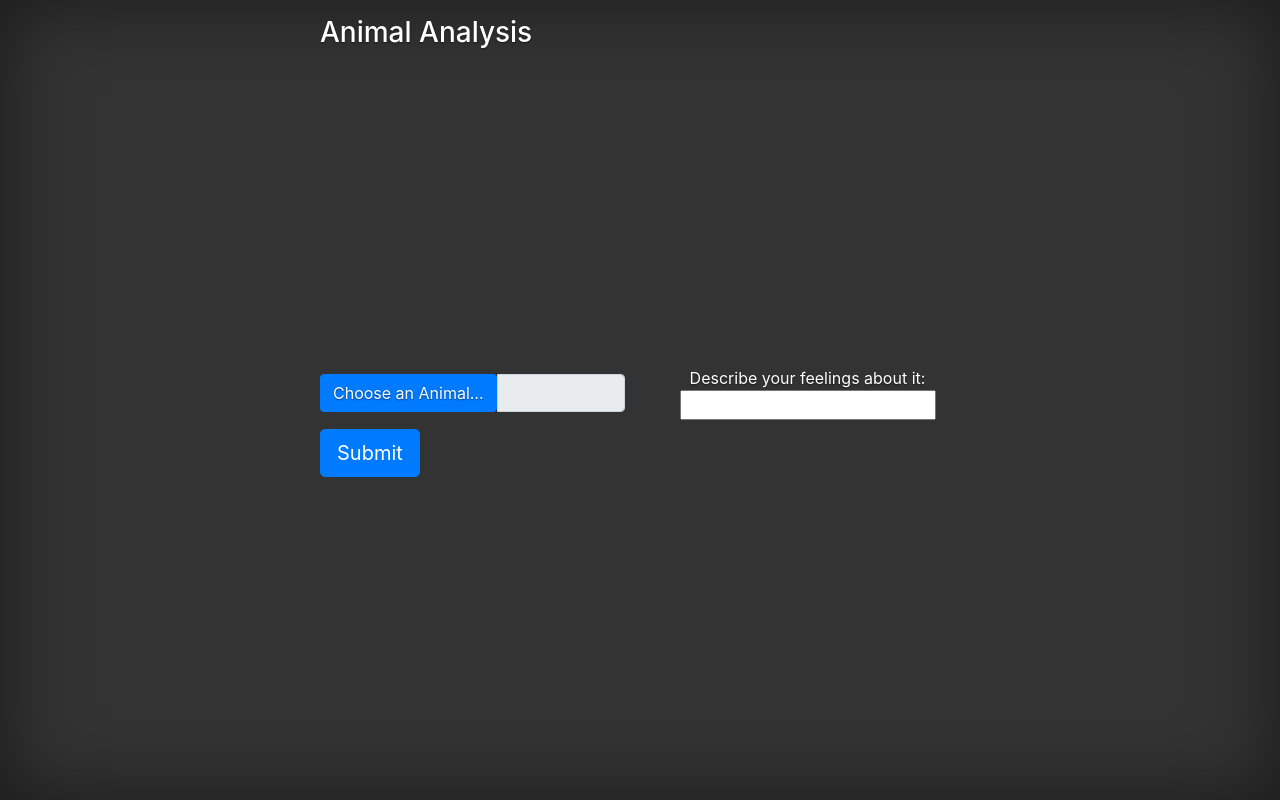
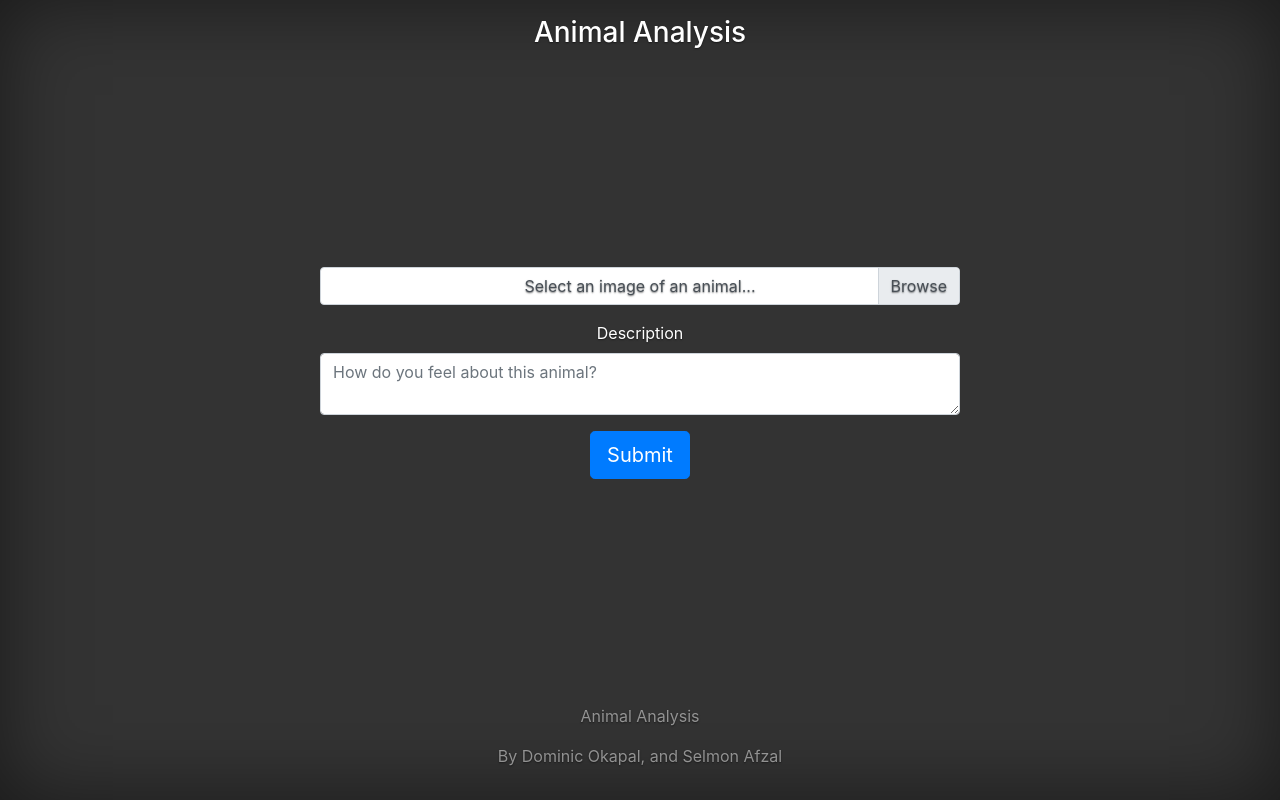
Before and after one commit to OkapalDominic/animal_analysis, a Flask app: page / in a window 1280 px wide. Run offline with Flask 2, Linux system fonts and the light colour scheme; some libraries are stand-ins or nearby versions.

Commit message:
Cleaned up code, added docstrings, modified UI.

```diff
--- a/presenter.py
+++ b/presenter.py
@@ -6,19 +6,22 @@ class Presenter:
     def __init__(self, model):
         self.model = model
 
-    def index(self):
-        """
+    """
         Present index.html
 
-        """
+    """
+    def index(self):
+
         return 'index.html'
 
-        # TODO: give this function a docstring?
-        """
-	The analyze function will determine what is in the picture, and how you feel about it.
-	"""
-
+    """
+        The analyze function will determine what is in the picture,
+            and how you feel about it.
+        @params: data is the request from a POST of the form
+        Returns a Route with data to fill in the page
+    """
     def analyze(self, data):
+        # Ask model for a description of the image
         try:
             photo = data.files['file']
             (labels, uri) = self.model.labelImage(photo)
@@ -26,8 +29,7 @@ class Presenter:
         except:
             label = None
             uri = None
-        # Get sentiment from data.form['description'] and set feelings below to
-        # it.
+        # Ask model for sentiment analysis on the description entered
         description = data.form['description']
         if description == '':
             feelings = None
@@ -41,13 +43,15 @@ class Presenter:
                 feelings = "dislike"
             else:
                 feelings = "really dislike"
-        # If both an image was uploaded and user at least likes it, get knoledge
-        # graph info
+        # If both an image was uploaded and sentiment indicates like or really like,
+        # ask model more information about what's in the image
         if label != None and (feelings == "like" or feelings == "really like"):
             detail = self.model.knowledgeGraph(label)
         else:
             detail = None
-        image_data = dict(label=label, feelings=feelings,image=uri, detail=detail)
+        # Fill data into the Route
+        image_data = dict(label=label, feelings=feelings,
+                          image=uri, detail=detail)
         args = {'image_data': image_data}
         route = Route(False, 'index.html', args)
         return PresentView(route)
--- a/static/cover.css
+++ b/static/cover.css
@@ -55,42 +39,6 @@ body {
   margin-bottom: 2rem;
 }
 
-.masthead-brand {
-  margin-bottom: 0;
-}
-
-.nav-masthead .nav-link {
-  padding: .25rem 0;
-  font-weight: 700;
-  color: rgba(255, 255, 255, .5);
-  background-color: transparent;
-  border-bottom: .25rem solid transparent;
-}
-
-.nav-masthead .nav-link:hover,
-.nav-masthead .nav-link:focus {
-  border-bottom-color: rgba(255, 255, 255, .25);
-}
-
-.nav-masthead .nav-link + .nav-link {
-  margin-left: 1rem;
-}
-
-.nav-masthead .active {
-  color: #fff;
-  border-bottom-color: #fff;
-}
-
-@media (min-width: 48em) {
-  .masthead-brand {
-    float: left;
-  }
-  .nav-masthead {
-    float: right;
-  }
-}
-
-
 /*
  * Cover
  */
--- a/static/default.css
+++ /dev/null
@@ -1,6 +0,0 @@
-.custom-file-control:before{
-  content: "Browse";
-}
-.custom-file-control:after{
-  content: "Add files..";
-}
--- a/templates/index.html
+++ b/templates/index.html
@@ -1,5 +1,43 @@
 {% extends 'layout.html' %}
 {% block body %}
+<form action="analyze" method="POST" enctype="multipart/form-data">
+	<div class="form-group">
+		<div class="input-group mb-3">
+  			<div class="custom-file">
+    			<input type="file" class="custom-file-input" name="file" id="inputGroupFile01">
+    			<label id="filename" class="custom-file-label" for="inputGroupFile01">Select an image of an animal...</label>
+  			</div>
+		</div>
+	</div>
+
+	<div class="form-group">
+		<label for="description">Description</label>
+		<textarea class="form-control" name="description" id="description" placeholder="How do you feel about this animal?"></textarea>
+	</div>
+
+	<div class="form-group">
+		<input type="submit" class="btn btn-primary btn-lg" name="submit" value="Submit">
+	</div>
+</form>
+
+			{% if image_data != null %}
+				{% if image_data.image != None and image_data.label != None %}
+					<img height="250" src="{{image_data.image}}" alt="{{image_data.label}}"/><br/>
+				{% endif %}
+				{% if image_data.feelings != None and image_data.label != None %}
+					<p>You seem to {{image_data.feelings}} {{image_data.label}}s.</p>
+				{% elif image_data.label != None %}
+					<p>Please enter a description of how you feel about {{image_data.label}}s.</p>
+				{% else %}
+					<p>Please upload an image of an animal, and give me a description of how you feel about it.</p>
+				{% endif %}
+
+				{% if image_data.detail != None %}
+					<p>Since you like {{image_data.label}}s, here's some more information about them:</p>
+					<p>{{image_data.detail}}</p>
+				{% endif %}
+			{% endif %}
+
 <script >
 $(function() {
 
@@ -14,72 +52,11 @@ $(function() {
   // We can watch for our custom `fileselect` event like this
   $(document).ready( function() {
       $(':file').on('fileselect', function(event, numFiles, label) {
-
-          var input = $(this).parents('.input-group').find(':text'),
-              log = numFiles > 1 ? numFiles + ' files selected' : label;
-
-          if( input.length ) {
-              input.val(log);
-          } else {
-              if( log ) alert(log);
-          }
+              document.getElementById("filename").innerHTML = label;
 
       });
   });
 
 });
 </script>
-
-<div class="row">
-	<form class ="form-inline " action="analyze" method="POST" enctype="multipart/form-data">
-
-		<div class="col-lg-6 col-sm-6 col-12">
-			<div class="input-group">
-            	<label class="input-group-btn">
-                	<span class="btn btn-primary">
-                    	Choose an Animal&hellip; <input type="file" id="file" name="file" class="inputfile">
-                    </span>
-                </label>
-            <input type="text" class="form-control" readonly>
-            </div>
-        </div>
-
-        <div class="col-lg-6 col-sm-6 col-12">
-        	<div class="input-group">
-        		<label class="input-group">
-                	Describe your feelings about it: <br><input type="text" class="form-control-text" name="description" id="description">
-         		</label>
-         	</div>
-   		</div>
-
-   		<br><br><br>
-
-		<div class="col-lg-6 col-sm-6 col-12">
-			<div class="input-group">
-		 		<input type="submit" class="btn btn-primary btn-lg" name"submit" value="Submit">
-		 	</div>
-		</div>
-
-	</form>
-
-</div>
-
-			{% if image_data != null %}
-				{% if image_data.image != None and image_data.label != None %}
-					<img height="250" src="{{image_data.image}}" alt="{{image_data.label}}"/><br/>
-				{% endif %}
-				{% if image_data.feelings != None and image_data.label != None %}
-					<p>You seem to {{image_data.feelings}} {{image_data.label}}s.</p>
-				{% elif image_data.label != None %}
-					<p>Please enter a description of how you feel about {{image_data.label}}s.</p>
-				{% else %}
-					<p>Please upload an image of an animal, and give me a description of how you feel about it.</p>
-				{% endif %}
-
-				{% if image_data.detail != None %}
-					<p>Since you like {{image_data.label}}s, here's some more information about {{image_data.label}}s:</p>
-					<p>{{image_data.detail}}</p>
-				{% endif %}
-			{% endif %}
-
 {% endblock %}
--- a/templates/layout.html
+++ b/templates/layout.html
@@ -1,19 +1,3 @@
-<!-- <!DOCTYPE html>
-<html>
-<head>
-	<title> Animal Analysis </title>
-</head>
-<body>
-	<div>
-		<a href="/">HOME</a>
-	</div>
-	<div class="container">
-
-	</div>
-</body>
-</html>
--->
-
 <!doctype html>
 <script src="//code.jquery.com/jquery-1.11.0.min.js"></script>
 <script src="//netdna.bootstrapcdn.com/bootstrap/4.1.1/js/bootstrap.min.js"></script>
@@ -24,11 +8,7 @@
     <meta name="description" content="">
     <meta name="author" content="">
     <link rel="icon" href="https://i2.wp.com/cullmanfumc.com/wp-content/uploads/2017/09/animal-paw-vector-icon-animals-icons-icons-download-0.png">
-
-
-
     <title>Animal Analysis</title>
-
     <!-- Bootstrap core CSS -->
     <link href="https://stackpath.bootstrapcdn.com/bootstrap/4.1.1/css/bootstrap.min.css" rel="stylesheet">
 
@@ -37,23 +17,26 @@
   </head>
 
   <body class="text-center">
+
     <div class="cover-container d-flex w-100 h-100 p-3 mx-auto flex-column">
-      <header class="masthead mb-auto">
-        <div class="inner">
-        	<h3 class="masthead-brand"><a href="/">Animal Analysis</a></h3>
-        </div>
-      </header>
 
-      <main> {% block body %}{% endblock %} </main>
+      	<header class="masthead mb-auto">
+        	<h3><a href="/">Animal Analysis</a></h3>
+      	</header>
+
+      <main>
+      	{% block body %}{% endblock %}
+      </main>
 
       <footer class="mastfoot mt-auto">
         <div class="inner">
-
+        	<p>Animal Analysis</p>
+        	<p>By Dominic Okapal, and Selmon Afzal</p>
         </div>
       </footer>
+
     </div>
 
+  </body>
 
-
-  </body>
 </html>
```
Also changed, not shown: other parts of static/cover.css (+0 -49 lines), IModel.py (+28 -7 lines), model.py (+10 -0 lines), README.md.
